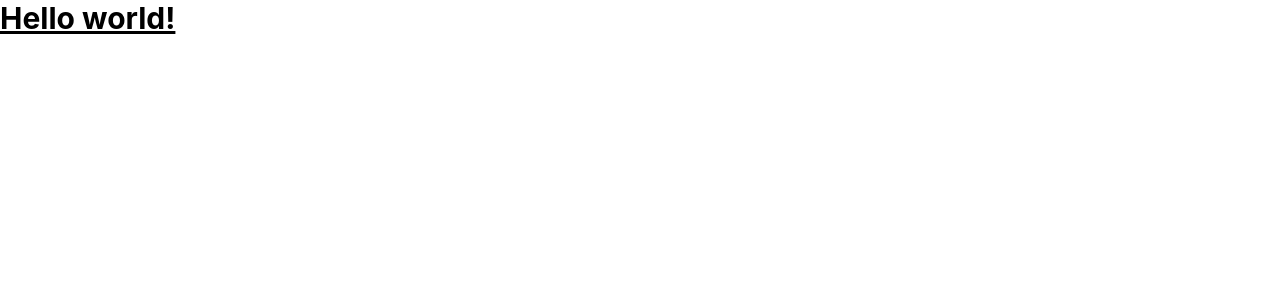
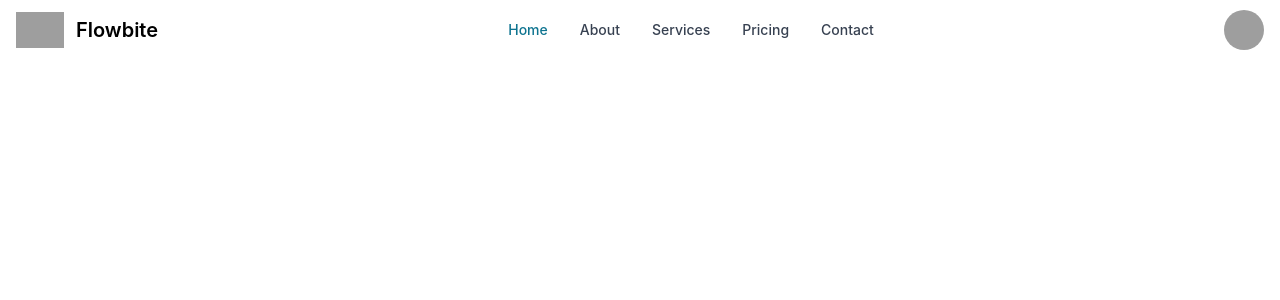
Before and after one commit to 2023-DA-PTT/ptt-frontend, a React (Create React App) app: page / in a window 1280 px wide. Shown: the top 300 px of the page. Built offline with nearby package versions, Linux system fonts and the light colour scheme; grey boxes are pictures that could not be loaded.

Commit message:
add basic navbar

```diff
--- a/package.json
+++ b/package.json
@@ -6,6 +6,8 @@
     "@testing-library/jest-dom": "^5.16.4",
     "@testing-library/react": "^13.3.0",
     "@testing-library/user-event": "^13.5.0",
+    "flowbite": "^1.4.7",
+    "flowbite-react": "^0.1.3",
     "react": "^18.2.0",
     "react-dom": "^18.2.0",
     "react-scripts": "5.0.1",
--- a/src/App.js
+++ /dev/null
@@ -1,11 +0,0 @@
-import './App.css';
-
-function App() {
-  return (
-    <h1 className="text-3xl font-bold underline">
-      Hello world!
-    </h1>
-  );
-}
-
-export default App;
--- /dev/null
+++ b/src/App.tsx
@@ -0,0 +1,77 @@
+import { Avatar, Dropdown, Navbar } from 'flowbite-react';
+import React, { Component } from 'react';
+import './App.css';
+
+class App extends Component {
+  render() {
+    return (
+      <Navbar
+      fluid={true}
+      rounded={true}
+    >
+      <Navbar.Brand href="https://flowbite.com/">
+        <img
+          src="https://flowbite.com/docs/images/logo.svg"
+          className="mr-3 h-6 sm:h-9"
+          alt="Flowbite Logo"
+        />
+        <span className="self-center whitespace-nowrap text-xl font-semibold dark:text-white">
+          Flowbite
+        </span>
+      </Navbar.Brand>
+      <div className="flex md:order-2">
+        <Dropdown
+          arrowIcon={false}
+          inline={true}
+          label={<Avatar alt="User settings" img="https://flowbite.com/docs/images/people/profile-picture-5.jpg" rounded={true}/>}
+        >
+          <Dropdown.Header>
+            <span className="block text-sm">
+              Bonnie Green
+            </span>
+            <span className="block truncate text-sm font-medium">
+              name@flowbite.com
+            </span>
+          </Dropdown.Header>
+          <Dropdown.Item>
+            Dashboard
+          </Dropdown.Item>
+          <Dropdown.Item>
+            Settings
+          </Dropdown.Item>
+          <Dropdown.Item>
+            Earnings
+          </Dropdown.Item>
+          <Dropdown.Divider />
+          <Dropdown.Item>
+            Sign out
+          </Dropdown.Item>
+        </Dropdown>
+        <Navbar.Toggle />
+      </div>
+      <Navbar.Collapse>
+        <Navbar.Link
+          href="/navbars"
+          active={true}
+        >
+          Home
+        </Navbar.Link>
+        <Navbar.Link href="/navbars">
+          About
+        </Navbar.Link>
+        <Navbar.Link href="/navbars">
+          Services
+        </Navbar.Link>
+        <Navbar.Link href="/navbars">
+          Pricing
+        </Navbar.Link>
+        <Navbar.Link href="/navbars">
+          Contact
+        </Navbar.Link>
+      </Navbar.Collapse>
+    </Navbar>
+    );
+  }
+}
+
+export default App;
--- a/src/index.js
+++ b/src/index.js
@@ -1,7 +1,7 @@
 import React from 'react';
 import ReactDOM from 'react-dom/client';
 import './index.css';
-import App from './App';
+import App from './App.tsx';
 import reportWebVitals from './reportWebVitals';
 
 const root = ReactDOM.createRoot(document.getElementById('root'));
--- a/tailwind.config.js
+++ b/tailwind.config.js
@@ -2,9 +2,12 @@
 module.exports = {
   content: [
     "./src/**/*.{js,jsx,ts,tsx}",
+    'node_modules/flowbite-react/**/*.{js,jsx,ts,tsx}'
   ],
   theme: {
     extend: {},
   },
-  plugins: [],
+  plugins: [
+    require('flowbite/plugin')
+  ],
 }
```
Also changed, not shown: 1 other file (tests, documents, lock files or other folders).
